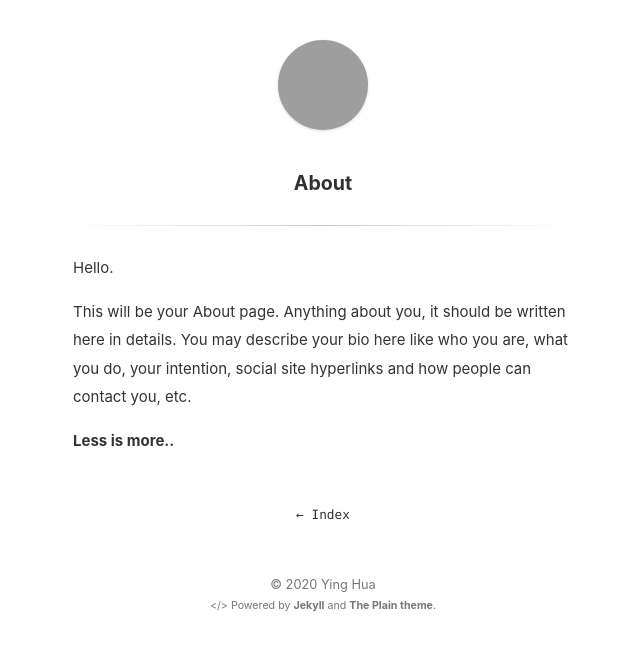
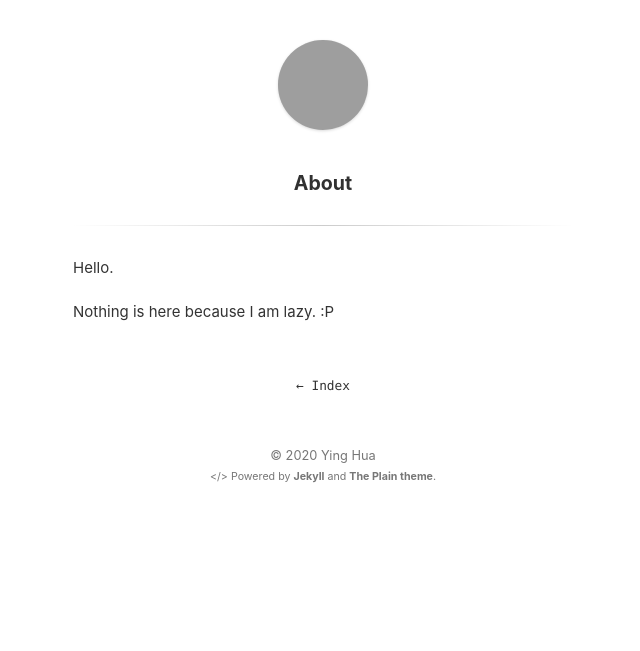
Before and after one commit to herohua/herohua.github.io, a Jekyll site: the page built from about.md, in a window 1280 px wide. Shown: the top 651 px of the page, without its empty margins (317-957 px from the left). Built offline with Jekyll 4.4.1, drawn with Linux system fonts in a browser that asks for light colours; grey boxes are pictures that could not be loaded.

```diff
--- a/about.md
+++ b/about.md
@@ -5,6 +5,4 @@ title: About
 
 Hello.
 
-This will be your About page. Anything about you, it should be written here in details. You may describe your bio here like who you are, what you do, your intention, social site hyperlinks and how people can contact you, etc.
-
-**Less is more..**
+Nothing is here because I am lazy. :P
```
Also changed, not shown: _posts/2020-03-17-building-microservices-book-sharing.md (added, +6 -0 lines), README.md (deleted), 1 other file.
